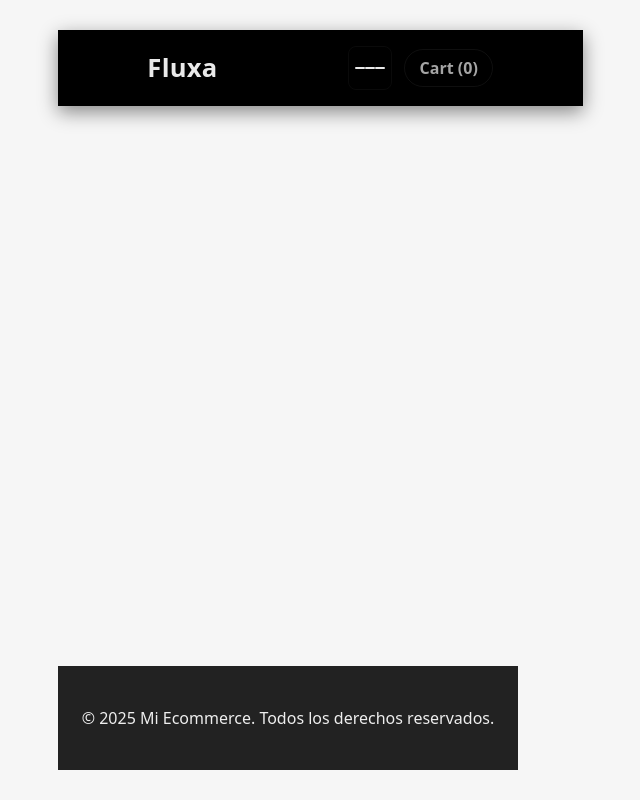
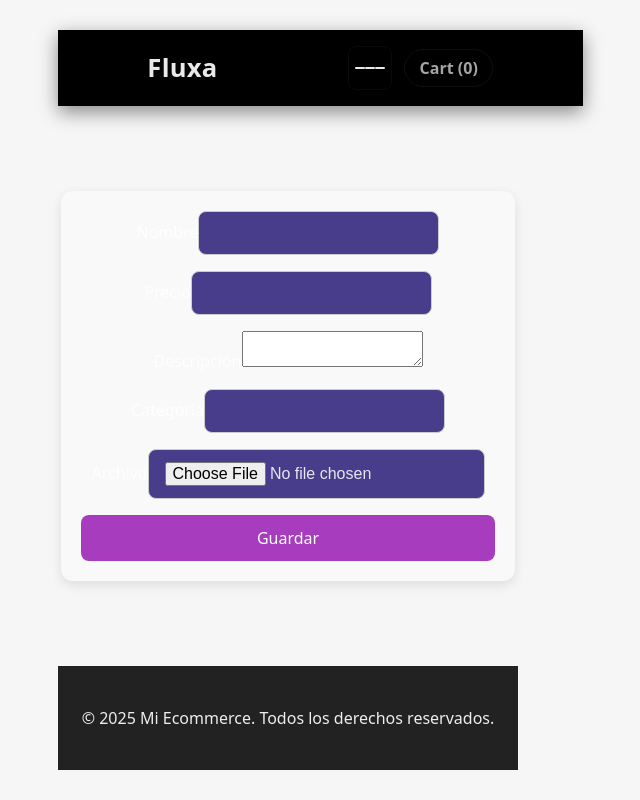
Before and after one commit to leonardoalva/proyectoBA, a React (Vite) app: page /admin in a window 1280 px wide. Shown: the whole page, without its empty margins (352-992 px from the left). Built offline with nearby package versions, Linux system fonts and the light colour scheme.

Commit message:
admin add prod

```diff
--- a/src/App.jsx
+++ b/src/App.jsx
@@ -9,6 +9,7 @@ import { BrowserRouter as Router, Routes, Route } from "react-router-dom";
 import ItemListContainer from "./components/ItemListContainer/ItemListContainer";
 import Inicio from "./pages/Inicio";
 import Cart from "./components/Cart/Cart";
+import { ProductFormContainer } from "./components/adminComponents/ProductFormContainer/ProductFormContainer";
 
 function App() {
   const { id } = useParams();
@@ -21,7 +22,7 @@ function App() {
           <Route path="/" element={<Inicio />} />
 
           <Route path="/contact" element={<Form />} />
-
+          <Route path="/admin" element={<ProductFormContainer />} />
           <Route
             path="/category/:category"
             element={<ItemListContainer titulo="categoria" />}
--- /dev/null
+++ b/src/components/adminComponents/ProductFormContainer/ProductFormContainer.jsx
@@ -0,0 +1,74 @@
+import { useState } from "react";
+import { ProductFormUI } from "../ProductFormUI/ProductFormUI";
+import { validateProducts } from "../../../utils/validateProducts";
+import { uploadToImgbb } from "../../../services/uploadImage";
+import { createProduct } from "../../../services/products";
+
+
+export const ProductFormContainer = () => {
+  const [product, setProduct] = useState({
+    name: "",
+    price: "",
+    description: "",
+    category: "",
+    file: null,
+  });
+  const [loading, setLoading] = useState();
+  const [file, setFile] = useState(null);
+  const [errors, setErrors] = useState({});
+
+  const handleChange = (e) => {
+    const { name, value } = e.target;
+    setProduct({
+      ...product,
+      [name]: value,
+    });
+  };
+
+  const handleSubmit = async (e) => {
+    e.preventDefault();
+    setErrors({});
+    setLoading(true);
+
+    const productWithFile = { ...product, file };
+    const newErrors = validateProducts(productWithFile);
+    // If there are validation errors, set them and stop submission
+    if (Object.keys(newErrors).length > 0) {
+      setErrors(newErrors);
+      setLoading(false);
+      return;
+    }
+    try {
+      const imageUrl = await uploadToImgbb(file);
+      const productData = {
+        ...product,
+        price: Number(product.price),
+        imageUrl,
+      };
+
+      await createProduct(productData);
+      alert("Producto creado exitosamente");
+
+      setProduct({name: "", price: "", description: "", category: ""});
+      setFile(null);
+
+
+
+    } catch (error) {
+      setErrors({ general: error.message });
+    } finally {
+      setLoading(false);
+    }
+  };
+
+  return (
+    <ProductFormUI
+      product={product}
+      errors={errors}
+      onChange={handleChange}
+      onFileChange={setFile}
+      loading={loading}
+      onSubmit={handleSubmit}
+    />
+  );
+};
--- /dev/null
+++ b/src/components/adminComponents/ProductFormUI/ProductFormUI.jsx
@@ -0,0 +1,39 @@
+export const ProductFormUI = ({product, errors, loading, onChange, onFileChange, onSubmit}) => {
+
+    return (
+        <section>
+        <form onSubmit={onSubmit}>
+            <div>
+                <label htmlFor="name">Nombre</label>
+                <input type="text" name="name" value={product.name} onChange={onChange} required />
+
+                {errors.name && <span className="error">{errors.name}</span>}
+
+            </div>
+            <div>
+                <label htmlFor="price">Precio</label>
+                <input type="number" name="price" value={product.price} onChange={onChange} required />
+                {errors.price && <span className="error">{errors.price}</span>}
+            </div>
+            <div>
+                <label htmlFor="description">Descripción</label>
+                <textarea name="description" value={product.description} onChange={onChange} required></textarea>
+                {errors.description && <span className="error">{errors.description}</span>}
+            </div>
+            <div>
+                <label htmlFor="category">Categoría</label>
+                <input type="text" name="category" value={product.category} onChange={onChange} required />
+                {errors.category && <span className="error">{errors.category}</span>}
+            </div>
+            <div>
+                <label htmlFor="file">Archivo</label>
+                <input type="file" name="file" accept="image/*" onChange={(e)=> onFileChange(e.target.files?.[0] ?? null)} required />
+                {errors.file && <span className="error">{errors.file}</span>}
+            </div>
+            <button className="btn" type="submit" disabled={loading}>
+                {loading ? 'Guardando...' : 'Guardar'}
+            </button>
+        </form>
+        </section>
+    );
+}
--- /dev/null
+++ b/src/services/products.js
@@ -0,0 +1,18 @@
+const BASE_URL = 'https://6909e3d91a446bb9cc20771b.mockapi.io/products';
+
+export const createProduct = async (product) =>  {
+    const response = await fetch(BASE_URL, {
+        method: 'POST',
+        headers: {
+            'Content-Type': 'application/json'
+        },
+        body: JSON.stringify(product)
+    });
+
+    if (!response.ok) {
+        throw new Error('Error al crear el producto');
+    }
+
+    const result = await response.json();
+    return result;
+}
--- /dev/null
+++ b/src/utils/validateProducts.js
@@ -0,0 +1,26 @@
+export const validateProducts = (product, fileRequired=true) =>    {
+    const errors = {};
+
+    if (!product.name.trim()) {
+        errors.name = "El nombre es obligatorio";
+    }
+
+    if (!product.price || product.price <= 0) {
+        errors.price = "El precio debe ser un número positivo";
+    }
+
+    if (!product.description.trim()) {
+        errors.description = "La descripción es obligatoria";
+    }
+
+    if (!product.category.trim()) {
+        errors.category = "La categoría es obligatoria";
+    }
+
+    if (fileRequired && !product.file) {
+        errors.file = "El archivo es obligatorio";
+    }
+
+    return errors;
+
+}
```
Also changed, not shown: src/services/uploadImage.js (added, +92 -0 lines).
